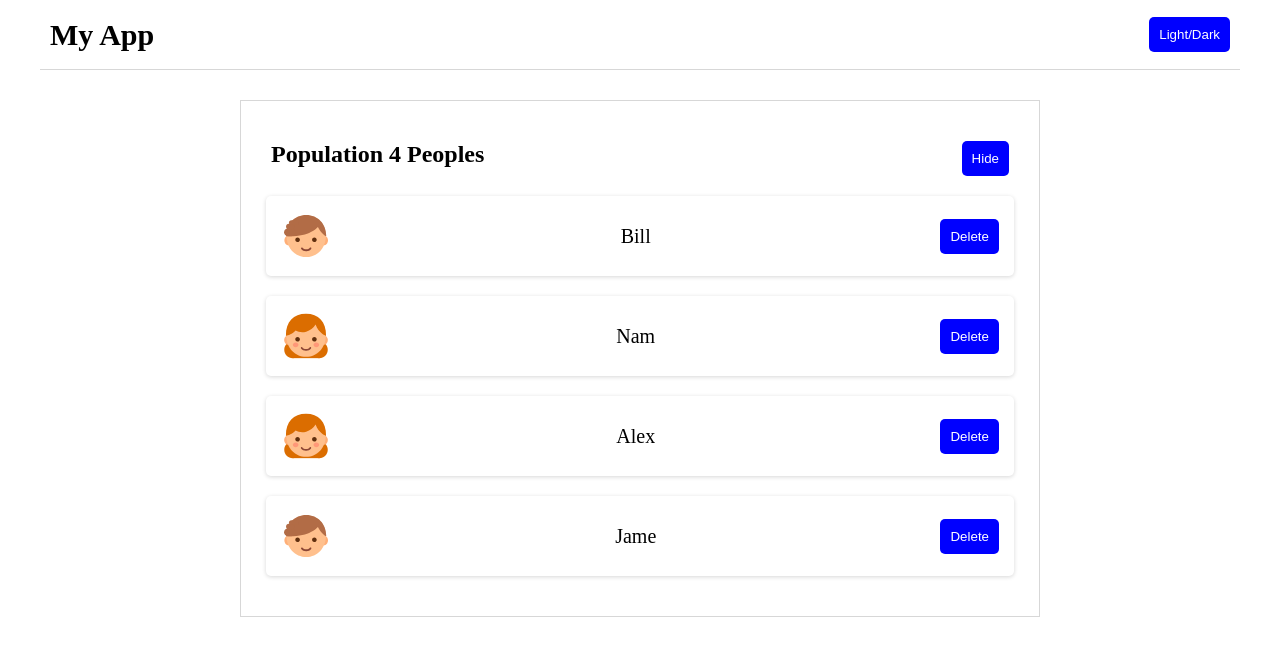
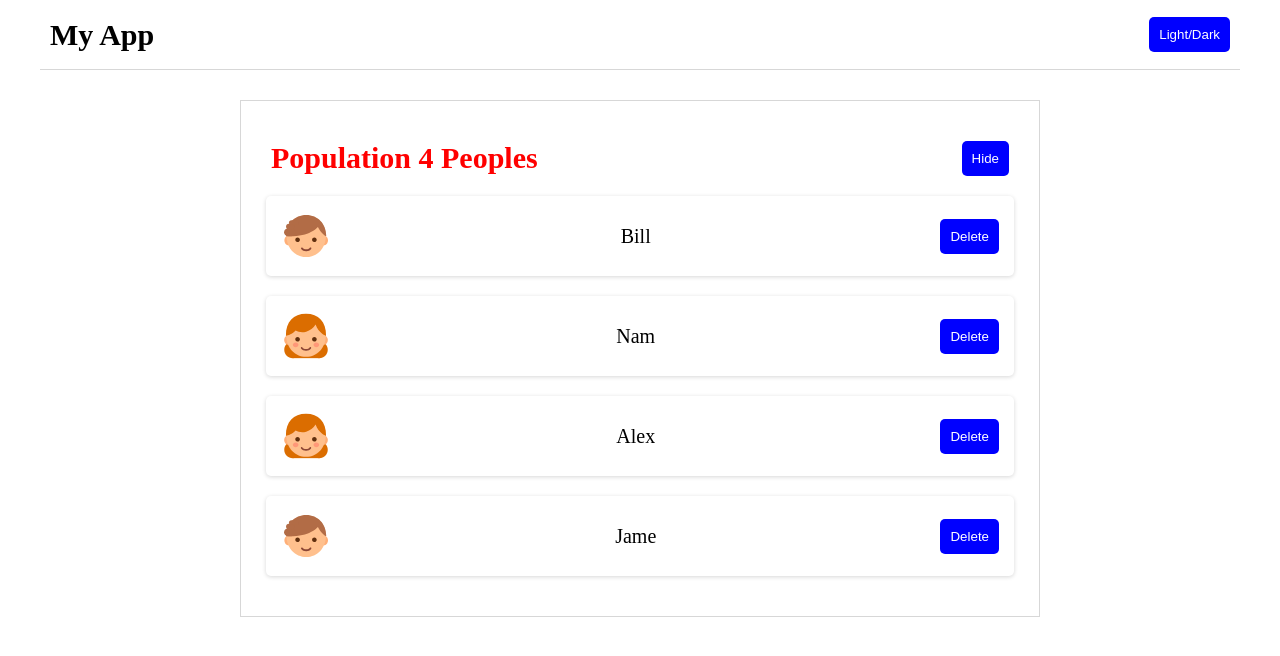
Before and after one commit to Siriphan47/Learn-react, a React (Vite) app: page / in a window 1280 px wide. Shown: the top 656 px of the page. Built offline with nearby package versions, Linux system fonts and the light colour scheme.

Commit message:
Learn how to use inline style

```diff
--- a/src/components/PersonList.jsx
+++ b/src/components/PersonList.jsx
@@ -26,11 +26,12 @@ function PersonList() {
     },
   ]);
   const [show, setShow] = useState(true);
-
   return (
     <div className="container">
       <div className="header">
-        <h2>Population {data.length} Peoples</h2>
+        <h2 style={{ color: "red", fontSize: "30px" }}>
+          Population {data.length} Peoples
+        </h2>
         <button onClick={() => setShow(!show)}>{show ? "Hide" : "Show"}</button>
       </div>
       <ul>
```
